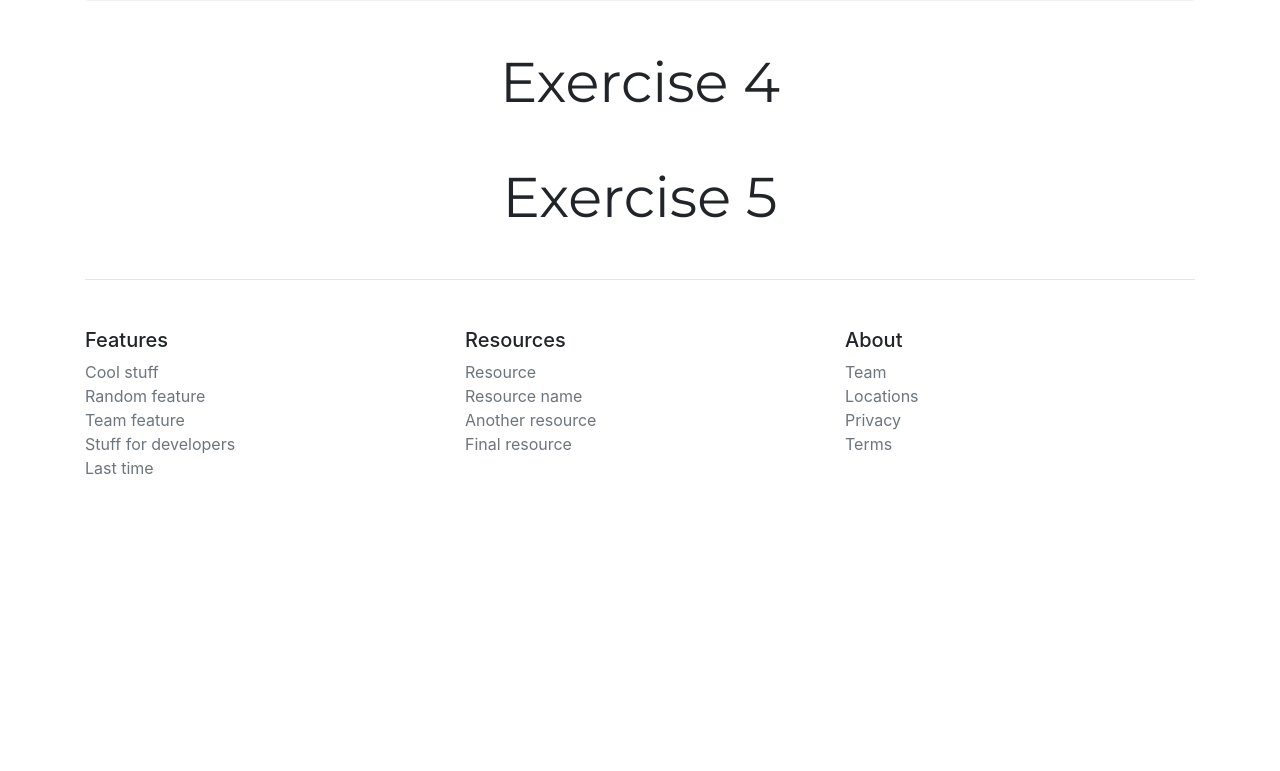
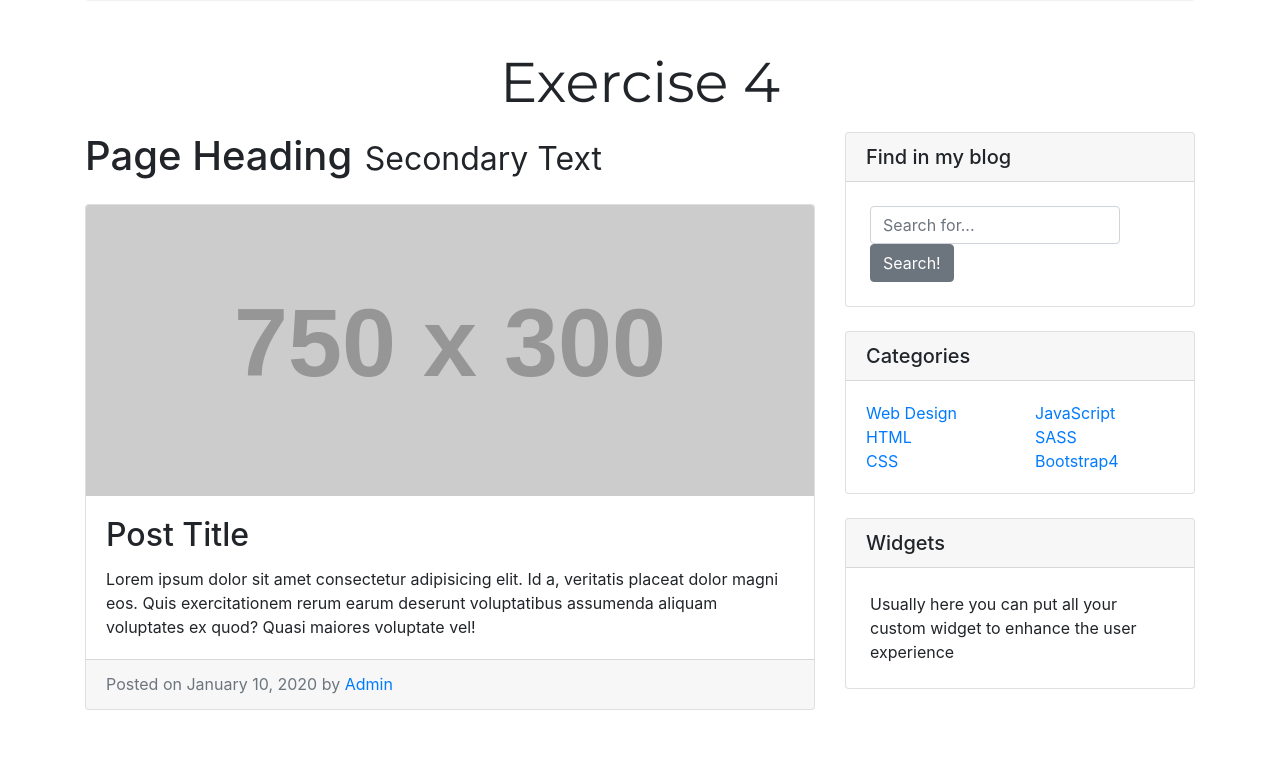
Before and after one commit to jhowards/Strive-Work-M2D8, a plain HTML site: page index.html in a window 1280 px wide. Shown: the part 2583-3354 px from the top of the page. Before the commit the page ends 3111 px from the top, so only its background shows below. Drawn offline with nearby package versions, Linux system fonts and the light colour scheme; placeholder pictures from the web are drawn by us.

Commit message:
Ex4 - Half

```diff
--- a/index.html
+++ b/index.html
@@ -69,7 +69,7 @@
       <h1 class="text-center display-4 mt-3 mb-3">Exercise 1</h1>
 
       <div class="container container-box">
-        <div class="row">
+        <div class="row row-cols-3">
           <div class="col-sm-6 col1">
             <p>First Column</p>
           </div>
@@ -419,6 +419,84 @@
 
     <div class="container">
       <h1 class="text-center display-4 mt-5 mb-3">Exercise 4</h1>
+
+      <div class="row row-cols-1">
+        <div class="col-8">
+          <p class="h1 d-inline mr-2">Page Heading</p>
+          <p class="h2 d-inline font-weight-normal">Secondary Text</p>
+          <div class="card mb-3 mt-4">
+            <img
+              src="https://fakeimg.pl/750x300/"
+              class="card-img-top"
+              alt="..."
+            />
+            <div class="card-body">
+              <h2 class="card-title">Post Title</h2>
+              <p class="card-text">
+                Lorem ipsum dolor sit amet consectetur adipisicing elit. Id a,
+                veritatis placeat dolor magni eos. Quis exercitationem rerum
+                earum deserunt voluptatibus assumenda aliquam voluptates ex
+                quod? Quasi maiores voluptate vel!
+              </p>
+            </div>
+            <div class="card-footer blogcardfooter">
+              <p class="text-muted">
+                Posted on January 10, 2020 by <a href="">Admin</a>
+              </p>
+            </div>
+          </div>
+        </div>
+        <div class="col-4">
+          <div class="card mb-4">
+            <div class="card-header h5">Find in my blog</div>
+
+            <div class="card-body p-4">
+              <div class="container p-0">
+                <form class="form-inline">
+                  <div class="form-group mr-0">
+                    <label for="search" class="sr-only">Search</label>
+                    <input
+                      type="search"
+                      class="form-control"
+                      id="search"
+                      placeholder="Search for..."
+                    />
+                  </div>
+                  <button type="submit" class="btn btn-secondary">
+                    Search!
+                  </button>
+                </form>
+              </div>
+            </div>
+          </div>
+          <div class="card mb-4">
+            <div class="card-header h5">Categories</div>
+            <div class="card-body">
+              <div class="row">
+                <div class="col">
+                  <a href="">Web Design</a><br />
+                  <a href="">HTML</a><br />
+                  <a href="">CSS</a><br />
+                </div>
+                <div class="col">
+                  <a href="">JavaScript</a><br />
+                  <a href="">SASS</a><br />
+                  <a href="">Bootstrap4</a><br />
+                </div>
+              </div>
+            </div>
+          </div>
+          <div class="card mb-4">
+            <div class="card-header h5">Widgets</div>
+            <div class="card-body p-4">
+              <p class="m-auto">
+                Usually here you can put all your custom widget to enhance the
+                user experience
+              </p>
+            </div>
+          </div>
+        </div>
+      </div>
     </div>
 
     <div class="container mb-5">
@@ -426,7 +504,7 @@
       <hr class="mt-5 mb-5" />
       <footer>
         <div class="row">
-          <div class="col">
+          <div class="col mb-3">
             <h5>Features</h5>
             <a class="text-muted" href="">Cool stuff</a><br />
             <a class="text-muted" href="">Random feature</a><br />
--- a/styles.css
+++ b/styles.css
@@ -87,3 +87,11 @@ h1 {
   font-size: 14px;
   padding: 0px;
 }
+
+.blogcardfooter {
+  max-height: 50px;
+}
+
+#search {
+  max-width: 250px;
+}
```
